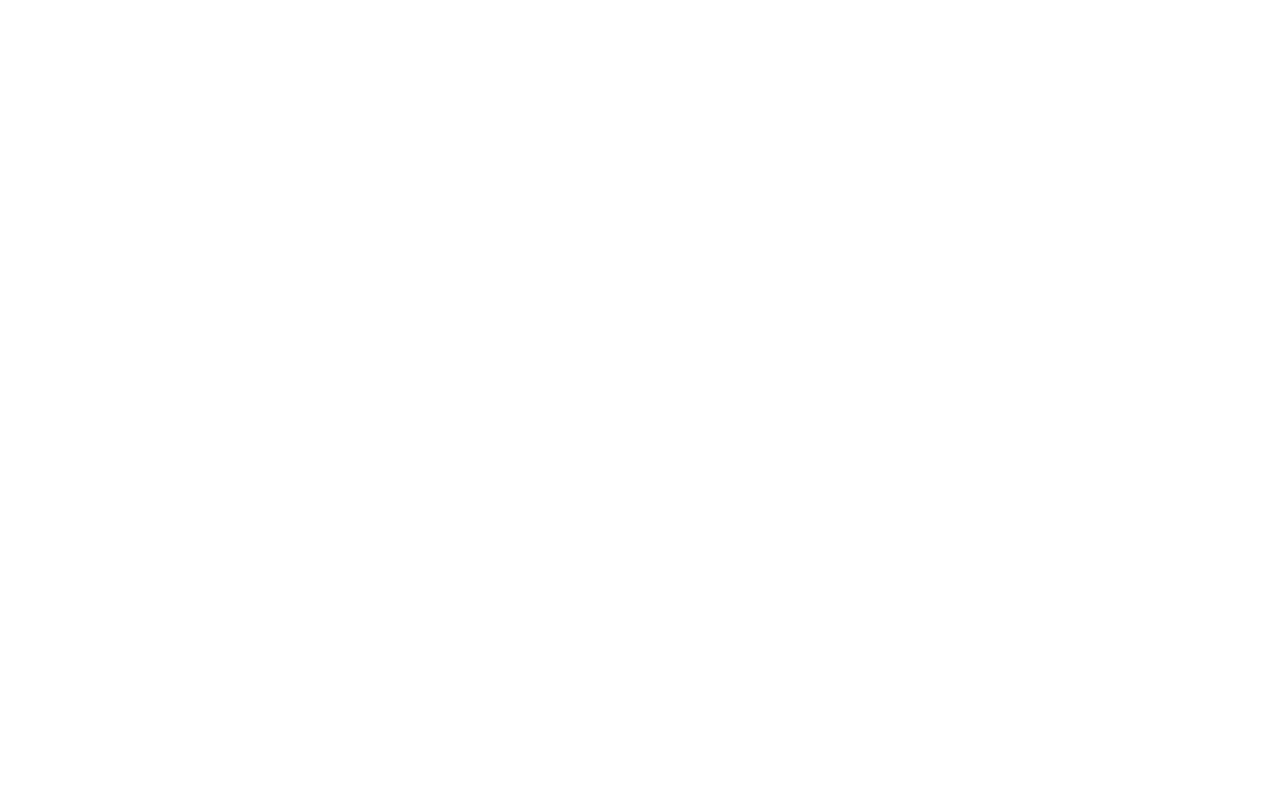
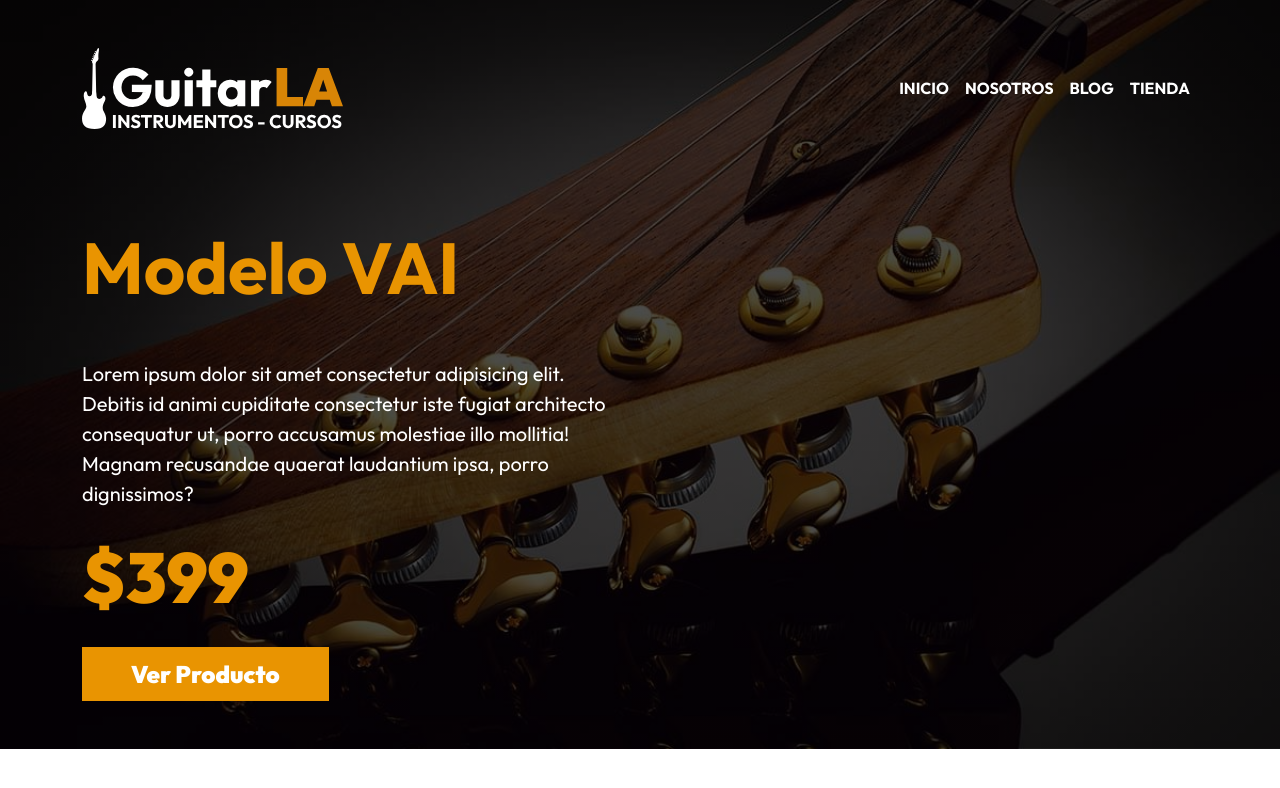
Before and after one commit to MarianoMasondo/GuitarLA, a website: page index.html in a window 1280 px wide. Drawn offline with Linux system fonts and the light colour scheme.

Commit message:
GuitarLA Header

```diff
--- a/index.html
+++ b/index.html
@@ -11,6 +11,29 @@
     <link rel="stylesheet" href="build/css/app.css">
 </head>
 <body>
+    <header class="py-5 header">
+        <div class="container-xl">
+            <div class="row justify-content-center justify-content-md-between">
+                <div class="col-8 col-md-3">
+                    <img class="img-fluid" src="build/img/logo.svg" alt="imagen logo">
+                </div>
+                <nav class="col-md-6 d-flex flex-column align-items-center mt-5 mt-md-0 flex-md-row justify-content-md-end navegacion">
+                    <a class="d-block px-2 py-1 fs-6 fw-bold text-uppercase" href="index.html">Inicio</a>
+                    <a class="d-block px-2 py-1 fs-6 fw-bold text-uppercase" href="nosotros.html">Nosotros</a>
+                    <a class="d-block px-2 py-1 fs-6 fw-bold text-uppercase" href="blog.html">Blog</a>
+                    <a class="d-block px-2 py-1 fs-6 fw-bold text-uppercase" href="tienda.html">Tienda</a>
+                </nav>
+            </div> <!--.row-->
+            <div class="row mt-5">
+                <div class="col-md-6 text-center text-md-start pt-5">
+                    <h1 class="display-2 fw-bold">Modelo VAI</h1>
+                    <p class="mt-5 fs-5 text-white"> Lorem ipsum dolor sit amet consectetur adipisicing elit. Debitis id animi cupiditate consectetur iste fugiat architecto consequatur ut, porro accusamus molestiae illo mollitia! Magnam recusandae quaerat laudantium ipsa, porro dignissimos?</p>
+                    <p class="text-primary fs-1 fw-black">$399</p>
+                    <a class="btn fs-4 bg-primary text-white py-2 px-5" href="producto.html">Ver Producto</a>
+                </div>
+            </div>
+        </div>
+    </header>
 
 </body>
 </html>
--- a/src/scss/_custom.scss
+++ b/src/scss/_custom.scss
@@ -2,6 +2,37 @@ $negro: #262626;
 $blanco: #FFF;
 $naranja: #e99401;
 
+//colores
+$primary: $naranja;
+$white: $blanco;
+$dark: $negro;
+
+//tipografia
+$fuente-headings: 'Outfit', sans-serif;
+$fuente-textos: 'Outfit', sans-serif;
+
+$headings-font-family: $fuente-textos;
+$font-family-base: $fuente-textos;
+
+$headings-font-weight: 900;
+$h1-font-size: 4.4rem;
+$h2-font-size: 3.6rem;
+$h3-font-size: 2.6rem;
+$headings-color: $primary;
+
+//botones
+$btn-font-weight: 900;
+$btn-border-radius: 0;
+
+//links
+$link-color: $white;
+$link-hover-color: $white;
+$link-decoration: none;
+
+.fw-black{
+    font-weight: 900;
+
+}
 
 // Importar Bootstrap
 @import '../../node_modules/bootstrap/scss/bootstrap.scss';
--- /dev/null
+++ b/src/scss/base/_mixins.scss
@@ -0,0 +1,5 @@
+@mixin background-image($url){
+    background-image: linear-gradient(to right, rgb(0 0 0 / .7), rgb(0 0 0 / .7)), url($url);
+    background-position: 50%;
+    background-size: cover;
+}
--- /dev/null
+++ b/src/scss/ui/_header.scss
@@ -0,0 +1,12 @@
+@use '../custom' as *;
+@use '../base/mixins' as m;
+
+.header{
+    @include m.background-image('../img/header.jpg')
+}
+
+.navegacion a{
+    &:hover{
+        background-color: $primary;
+    }
+}
--- a/src/scss/ui/_index.scss
+++ b/src/scss/ui/_index.scss
@@ -0,0 +1 @@
+@forward 'header'
```
Also changed, not shown: build/css/app.css, 1 other file.
